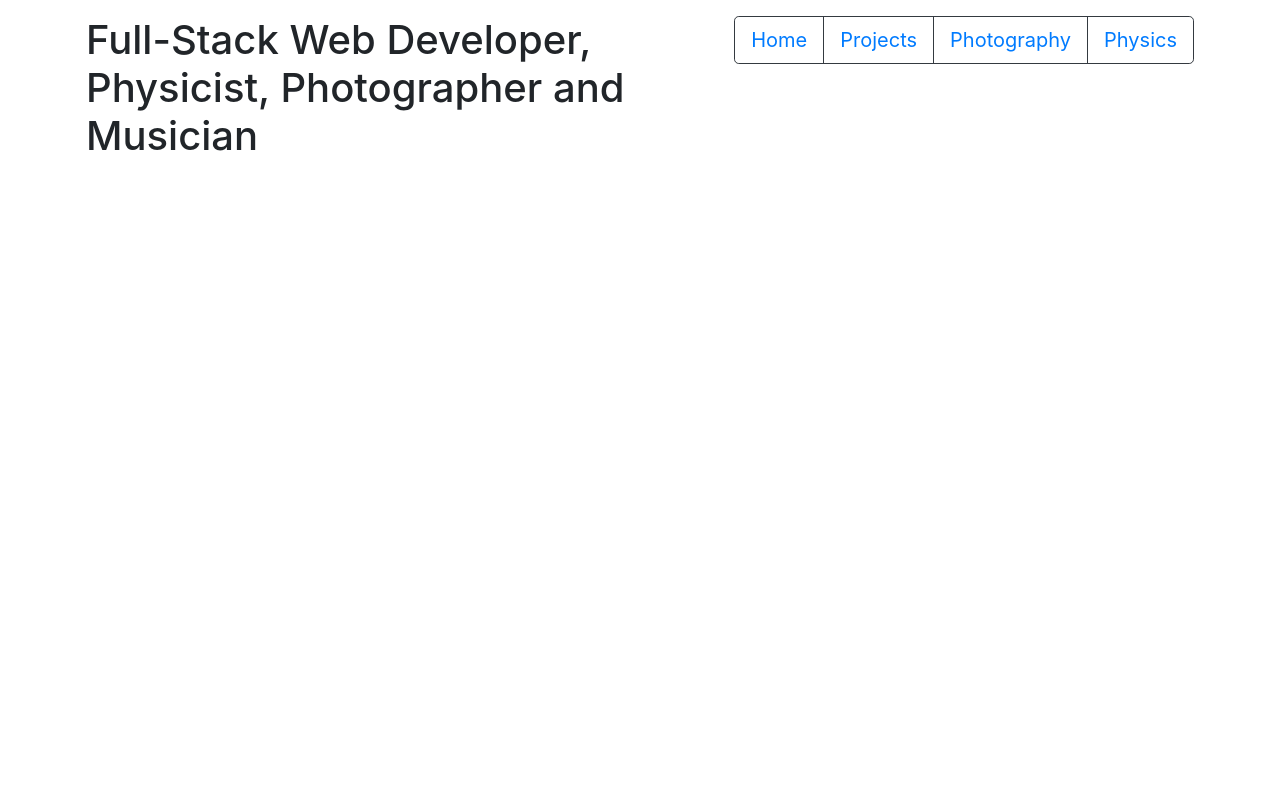
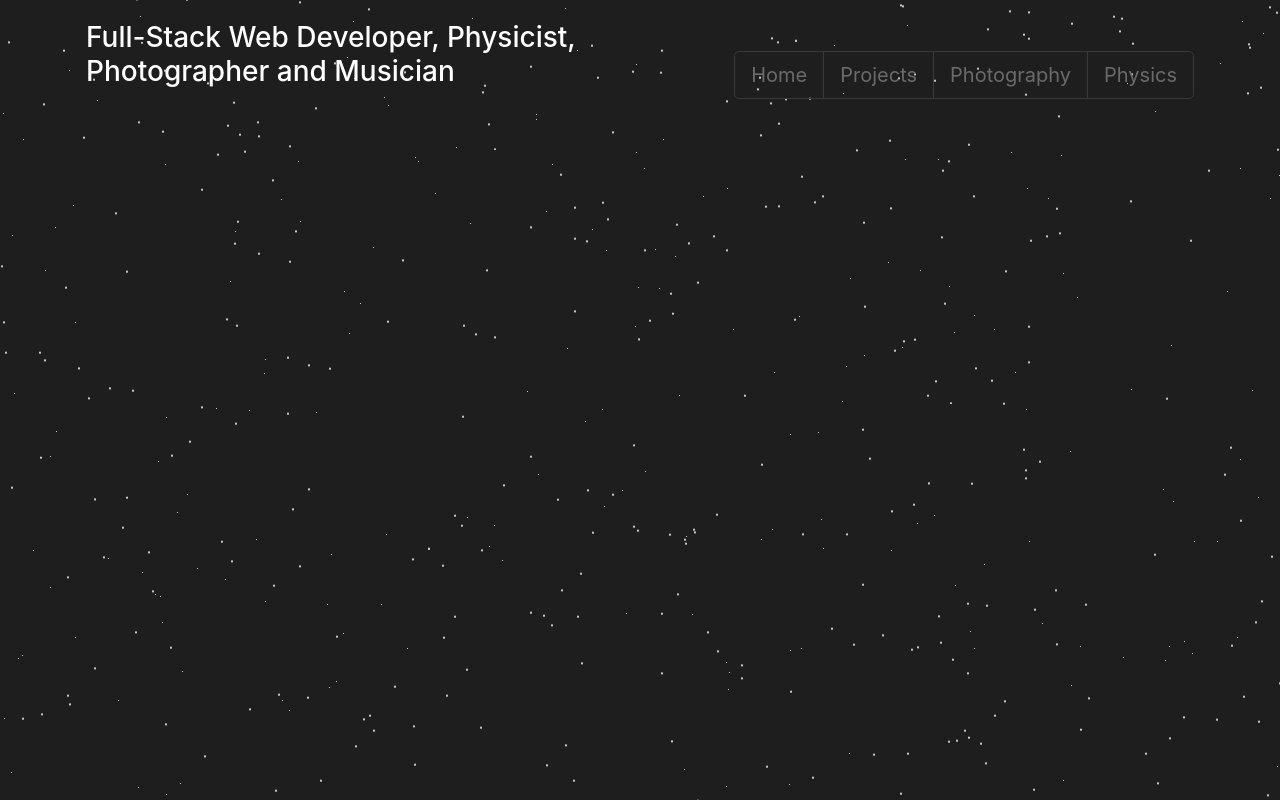
Before and after one commit to Jp1200/PersonalWork, a React (Create React App) app: page / in a window 1280 px wide. Built offline with nearby package versions, Linux system fonts and the light colour scheme.

Commit message:
scss node depen, animation background

```diff
--- a/package.json
+++ b/package.json
@@ -8,6 +8,7 @@
     "@testing-library/user-event": "^7.1.2",
     "bootstrap": "^4.5.0",
     "jquery": "^3.5.1",
+    "node-sass": "^4.14.1",
     "p5": "^1.0.0",
     "popper.js": "^1.16.1",
     "react": "^16.13.1",
--- a/src/App.css
+++ /dev/null
@@ -1,38 +0,0 @@
-.App {
-  text-align: center;
-}
-
-.App-logo {
-  height: 40vmin;
-  pointer-events: none;
-}
-
-@media (prefers-reduced-motion: no-preference) {
-  .App-logo {
-    animation: App-logo-spin infinite 20s linear;
-  }
-}
-
-.App-header {
-  background-color: #282c34;
-  min-height: 100vh;
-  display: flex;
-  flex-direction: column;
-  align-items: center;
-  justify-content: center;
-  font-size: calc(10px + 2vmin);
-  color: white;
-}
-
-.App-link {
-  color: #61dafb;
-}
-
-@keyframes App-logo-spin {
-  from {
-    transform: rotate(0deg);
-  }
-  to {
-    transform: rotate(360deg);
-  }
-}
--- a/src/App.js
+++ b/src/App.js
@@ -1,11 +1,17 @@
 import React from 'react';
 import Main from './Mainpage.js';
-import 'bootstrap/dist/css/bootstrap.min.css';
-
+// import 'bootstrap/dist/css/bootstrap.min.css';
+import './App.scss';
 function App() {
   return (
-    <div>
-      <Main/>
+    <div className='page-bg'>
+      <div className='animation-wrapper'>
+        <div className="particle particle-1"></div>
+        <div className="particle particle-2"></div>
+        <div className="particle particle-3"></div>
+        <div className="particle particle-4"></div>
+        <Main/>
+      </div>
     </div>
   );
 }
--- /dev/null
+++ b/src/App.scss
@@ -0,0 +1,197 @@
+// body {
+//     background: #000000;
+// }
+//
+// .particle {
+// 	position: absolute;
+//  	border-radius: 50%;
+// }
+//
+// @for $i from 1 through 30 {
+// 	@keyframes particle-animation-#{$i} {
+// 		100% {
+// 			transform: translate3d((random(90) * 1vw), (random(90) * 1vh), (random(100) * 1px));
+// 		}
+// 	}
+//
+// 	.particle:nth-child(#{$i}){
+// 		animation: particle-animation-#{$i} 60s infinite;
+// 		$size:  12 + px;
+// 		opacity: 80/100;
+// 		height: $size;
+// 		width: $size;
+// 		animation-delay: -$i * .2s;
+// 		transform: translate3d((random(90) * 1vw), (random(90) * 1vh), (random(100) * 1px));
+// 		background: hsl(192, 70%, 50%);
+// 	}
+// }
+.header{
+  color: #FFFFFF;
+
+
+}
+
+$color-bg: #1e1e1e;
+$color-particle: #fff;
+$spacing: 2560px;
+$time-1: 60s;
+$time-2: 120s;
+$time-3: 180s;
+$time-4: 200s;
+
+/* mixins */
+@function particles($max) {
+  $val: 0px 0px $color-particle;
+  @for $i from 1 through $max {
+    $val: #{$val}, random($spacing)+px random($spacing)+px $color-particle;
+  }
+  @return $val;
+}
+
+@mixin particles($max) {
+  box-shadow: particles($max);
+  border-radius: 50%;
+}
+
+/* Styles */
+html, body {
+  height: 100%;
+}
+
+body {
+  display: flex;
+  justify-content: center;
+  align-items: center;
+  font-size: 4rem;
+  overflow: hidden;
+}
+
+.page-bg, .animation-wrapper {
+  position: fixed;
+  top: 0;
+  left: 0;
+  right: 0;
+  width: 100%;
+  height: 100%;
+}
+
+.page-bg {
+  background: $color-bg;
+  background-blend-mode: screen;
+  background-size: cover;
+  filter: grayscale(100%);
+
+}
+
+.particle, .particle:after {
+  background: transparent;
+}
+
+.particle:after {
+  position: absolute;
+  content: "";
+  top: $spacing;
+}
+
+.particle-1 {
+  animation: animParticle $time-1 linear infinite;
+  @include particles(1000);
+  height: 2px;
+  width: 2px;
+}
+
+.particle-1:after {
+  @include particles(900);
+  height: 2px;
+  width: 2px;
+}
+
+.particle-2 {
+  animation: animParticle $time-2 linear infinite;
+  @include particles(800);
+  height: 2px;
+  width: 2px;
+}
+
+.particle-2:after {
+  @include particles(500);
+  height: 3px;
+  width: 3px;
+}
+
+.particle-3:after {
+  @include particles(1100);
+  height: 3px;
+  width: 3px;
+  border-radius: 50%;
+}
+
+.particle-4 {
+  animation: animParticle $time-4 linear infinite;
+  @include particles(1200);
+  height: 1px;
+  width: 1px;
+}
+
+.particle-4:after {
+  @include particles(700);
+  height: 1px;
+  width: 1px;
+}
+
+@keyframes animParticle {
+  from {
+    transform: translateY(0px);
+  }
+  to {
+    transform: translateY($spacing * -1);
+  }
+}
+
+.page-wrapper {
+  text-align: center;
+  color: #fff;
+  z-index: 2;
+}
+
+
+
+
+/* .App {
+  text-align: center;
+}
+
+.App-logo {
+  height: 40vmin;
+  pointer-events: none;
+}
+
+@media (prefers-reduced-motion: no-preference) {
+  .App-logo {
+    animation: App-logo-spin infinite 20s linear;
+  }
+}
+
+.App-header {
+  background-color: #282c34;
+  min-height: 100vh;
+  display: flex;
+  flex-direction: column;
+  align-items: center;
+  justify-content: center;
+  font-size: calc(10px + 2vmin);
+  color: white;
+}
+
+.App-link {
+  color: #61dafb;
+}
+
+@keyframes App-logo-spin {
+  from {
+    transform: rotate(0deg);
+  }
+  to {
+    transform: rotate(360deg);
+  }
+} */
--- a/src/Mainpage.js
+++ b/src/Mainpage.js
@@ -17,19 +17,30 @@ import {
 export default class Main extends React.Component {
 
 
+
   render(){
+    let numPart = Array(30).fill(1);
+
+    const particles = numPart.map((i)=>{
+
+      return <div className="particle" key={Math.random()}/>
+    })
+
+
 
     return(
-      <Container className='p-3'>
+      <Container className='p-3' id="particle-container">
         {/* <Jumbotron>
           <h1 className='header'>Full-Stack Web Developer, Physicist, Photographer and Musician</h1>
 
 
         </Jumbotron> */}
+        {/* {particles} */}
+
         <Router>
           <Row>
             <Col >
-              <h1 className='header'>Full-Stack Web Developer, Physicist, Photographer and Musician</h1>
+              <h3 className='header'>Full-Stack Web Developer, Physicist, Photographer and Musician</h3>
             </Col>
 
 
@@ -67,6 +78,7 @@ export default class Main extends React.Component {
           </Switch>
         </Row>
       </Router>
+
       </Container>
 
     )
```
Also changed, not shown: src/perlin.js (added, +14 -0 lines), 1 other file (tests, documents, lock files or other folders).
